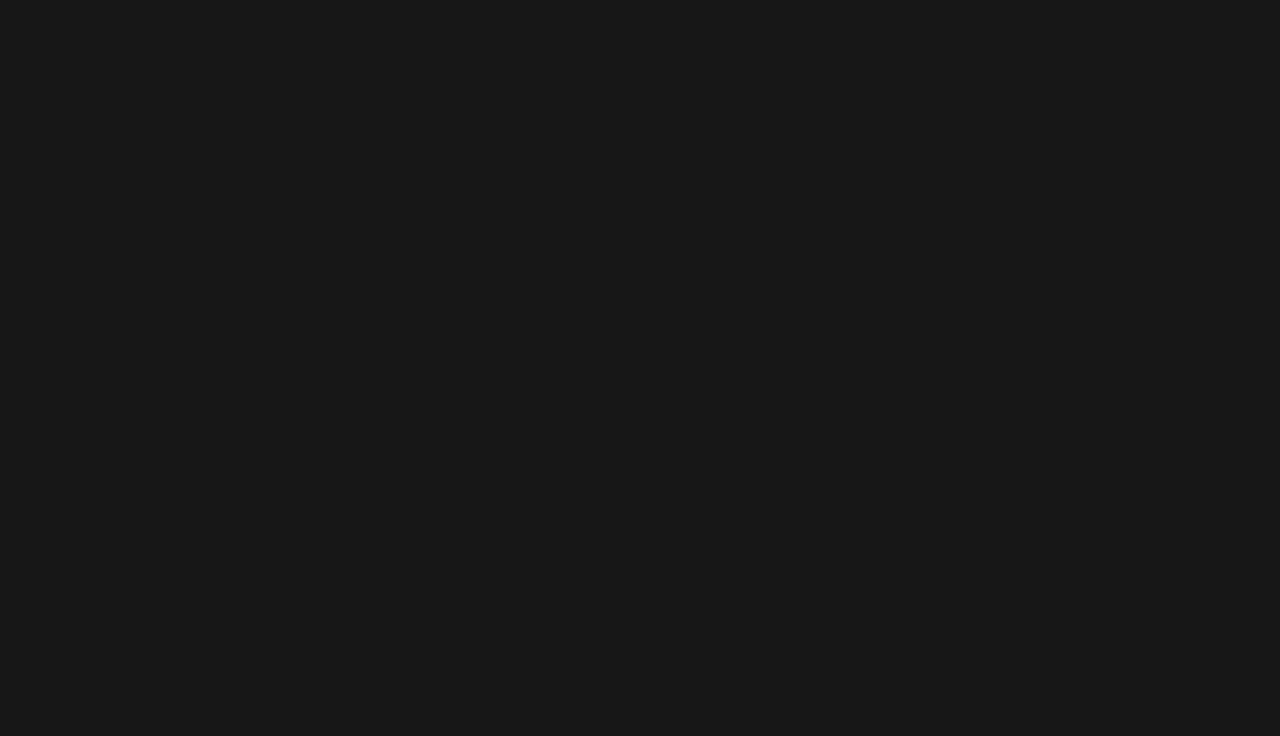
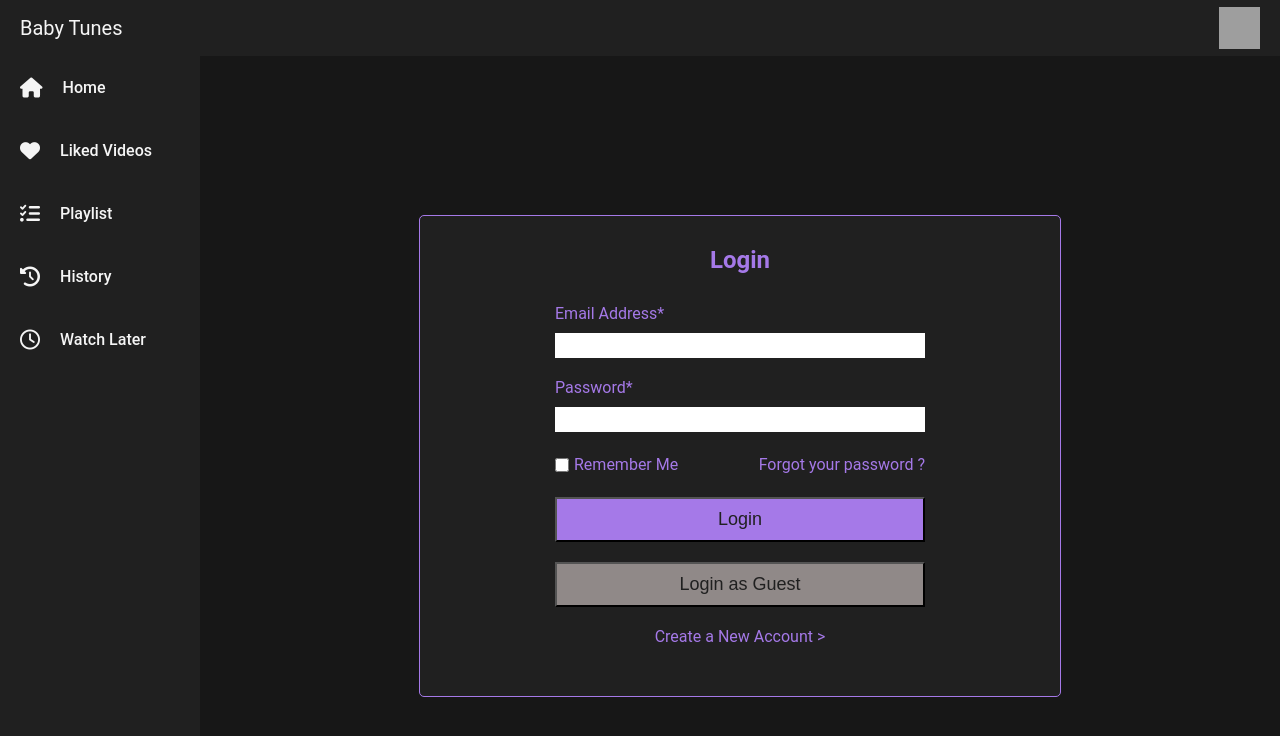
Before and after one commit to irajbhinde/babytunes, a React (Create React App) app: page /login in a window 1280 px wide. Before the commit this address had no page. Shown: the top 736 px of the page. Built offline with nearby package versions, Linux system fonts and the light colour scheme; grey boxes are pictures that could not be loaded; what miragejs would draw is missing.

Commit message:
feat : login page

```diff
--- a/src/Components/index.js
+++ b/src/Components/index.js
@@ -3,5 +3,6 @@ import { MustWatchCards, CategoryCard, VideoListingCard } from "./Cards/Cards"
 import Nav from "../Components/Nav/Nav"
 import Chips from "../Components/Chips/Chips"
 import {PlayListModal} from "../Components/Playlist Modal/Modal"
+import LoginCard from "./login_signup/LoginCard"
 
-export {Sidebar, MustWatchCards, CategoryCard, Nav, Chips, VideoListingCard, PlayListModal}
+export {Sidebar, MustWatchCards, CategoryCard, Nav, Chips, VideoListingCard, PlayListModal, LoginCard}
--- /dev/null
+++ b/src/Components/login_signup/LoginCard.jsx
@@ -0,0 +1,29 @@
+import "../../pages/login/login-page.css";
+
+export default function LoginCard() {
+  return (
+    <>
+      <div className="login-container">
+        <h2 className="login-title">Login</h2>
+        <label className="input-email" htmlFor="email-id">
+          <p>Email Address*</p>
+          <input type="text" />
+        </label>
+        <label htmlFor="password" className="input-password">
+          <p>Password*</p>
+          <input type="password" />
+        </label>
+        <div className="input-container flex_r">
+          <span className="remember-me-checkbox flex_r">
+            <input type="checkbox" name="" id="remember-me" />
+            <label htmlFor="remember-me">Remember Me</label>
+          </span>
+          <p className="cursor-pointer">Forgot your password ?</p>
+        </div>
+        <button className="login-btn">Login</button>
+        <button className="btn-guestLogin">Login as Guest</button>
+        <p className="cursor-pointer">Create a New Account &gt;</p>
+      </div>
+    </>
+  );
+}
--- a/src/Utils/styles.css
+++ b/src/Utils/styles.css
@@ -22,12 +22,17 @@ html {
   --chips-border: #424242;
   --white-textcolor: hsl(0deg 0% 96%);
   --crimson-red: #dc143c;
+  --login-purple: #A579E8;
 }
 
 .flex_r {
   display: flex;
 }
 
+.cursor-pointer{
+  cursor: pointer;
+}
+
 .flex_c {
   display: flex;
   flex-direction: column;
--- a/src/pages/Routes/Router.jsx
+++ b/src/pages/Routes/Router.jsx
@@ -1,11 +1,12 @@
 import { Routes, Route } from "react-router-dom";
-import {Landingpage, VideoListingPage} from "../index"
+import {Landingpage, VideoListingPage, LoginPage} from "../index"
 
 export default function Router(){
     return(
         <Routes>
             <Route path="/" element={ <Landingpage />} />
             <Route path="/videolisting" element={<VideoListingPage />} />
+            <Route path="/login" element={<LoginPage /> } />
         </Routes>
     )
 }
--- a/src/pages/index.js
+++ b/src/pages/index.js
@@ -1,5 +1,6 @@
 import Landingpage from "./Landing Page/Landingpage";
 import VideoListingPage from "./Video Listing/VideoListingPage"
+import LoginPage from "./login/LoginPage";
 import Router from "./Routes/Router";
 
-export {Landingpage,Router, VideoListingPage}
+export {Landingpage,Router, VideoListingPage, LoginPage}
--- /dev/null
+++ b/src/pages/login/LoginPage.jsx
@@ -0,0 +1,15 @@
+import { LoginCard, Nav, Sidebar } from "../../Components";
+import "./login-page.css";
+import "../../Utils/styles.css"
+
+export default function LoginPage() {
+  return (
+    <>
+      <div className="login-page-wrapper">
+        <Nav />
+        <Sidebar />
+        <LoginCard />
+      </div>
+    </>
+  );
+}
--- /dev/null
+++ b/src/pages/login/login-page.css
@@ -0,0 +1,96 @@
+.login-container{
+    grid-area: login-container;
+}
+
+.login-page-wrapper {
+    font-size: 2rem;
+    font-family: "Roboto", sans-serif;
+    color: var(--white-textcolor);
+    display: grid;
+    grid-template-columns: 20rem 1fr;
+    grid-template-rows: 5.6rem 5.6rem 1fr;
+    width: 100%;
+    height: 100vh;
+    grid-template-areas:
+      "nav nav nav"
+      "sidebar chips chips"
+      "sidebar login-container login-container"
+      "sidebar login-container login-container";
+  }
+
+  .remember-me-checkbox{
+    gap: 0.5rem;
+    align-items: center;
+    justify-content: center;
+  }
+
+  input[type="checkbox"]{
+    width: 1.4rem;
+    height: 1.4rem;
+  }
+
+  .login-container{
+    font-size: 1.6rem;
+    margin-top: 2rem;
+    color: var(--login-purple);
+    display: flex;
+    flex-direction: column;
+    align-items: center;
+    width: 64rem;
+    height: 48rem;
+    margin: auto;
+    background-color: var(--nav-bg);
+    border: 1px solid var(--login-purple);
+    border-radius: 5px;
+    gap: 2rem;
+}
+
+.login-title{
+    margin-top: 3rem;
+    margin-bottom: 1rem;
+}
+
+label{
+    display: flex;
+    flex-direction: column;
+    gap: 1rem;
+}
+
+label input{
+    width: 37rem;
+    height: 2.5rem;
+}
+
+input{
+    color: black;
+    border: none;
+    outline: none;
+}
+
+input[type = "text"]:focus,input[type = "password"]:focus {
+    outline: 2px solid var(--login-purple);
+  }
+
+label p {
+    display: flex;
+}
+
+.input-container{
+   align-items: center;
+   justify-content: space-between;
+   width: 37rem;
+   height: 2.5rem;
+}
+
+button{
+    color: var(--nav-bg);
+    font-size: 1.8rem;
+    background-color: var(--login-purple);
+    width: 37rem;
+    padding: 1rem;
+    cursor: pointer;
+}
+
+.btn-guestLogin{
+    background-color: #908988;
+}
```
